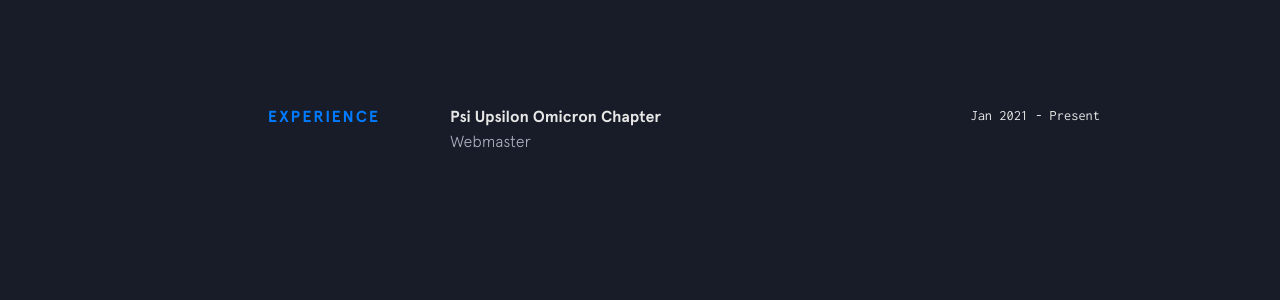
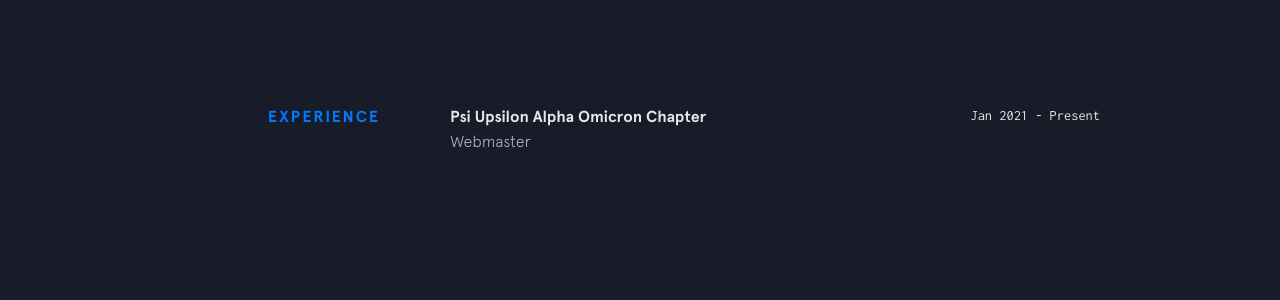
Before and after one commit to rh376/raiyanh717.github.io, a Jekyll site: the page built from index.html, in a window 1280 px wide. Shown: the part 1365-1665 px from the top of the page. Built offline with Jekyll 4.4.1, drawn with Linux system fonts in a browser that asks for light colours; nearby versions of some CDN libraries.

Commit message:
edit experience

```diff
--- a/_data/experience.yml
+++ b/_data/experience.yml
@@ -1,4 +1,4 @@
-- company: Psi Upsilon Omicron Chapter
-  url: www.PsiUpsilonAO.org
+- company: Psi Upsilon Alpha Omicron Chapter
+  url: www.psiupsilonao.org
   time: Jan 2021 - Present
   position: Webmaster
```
